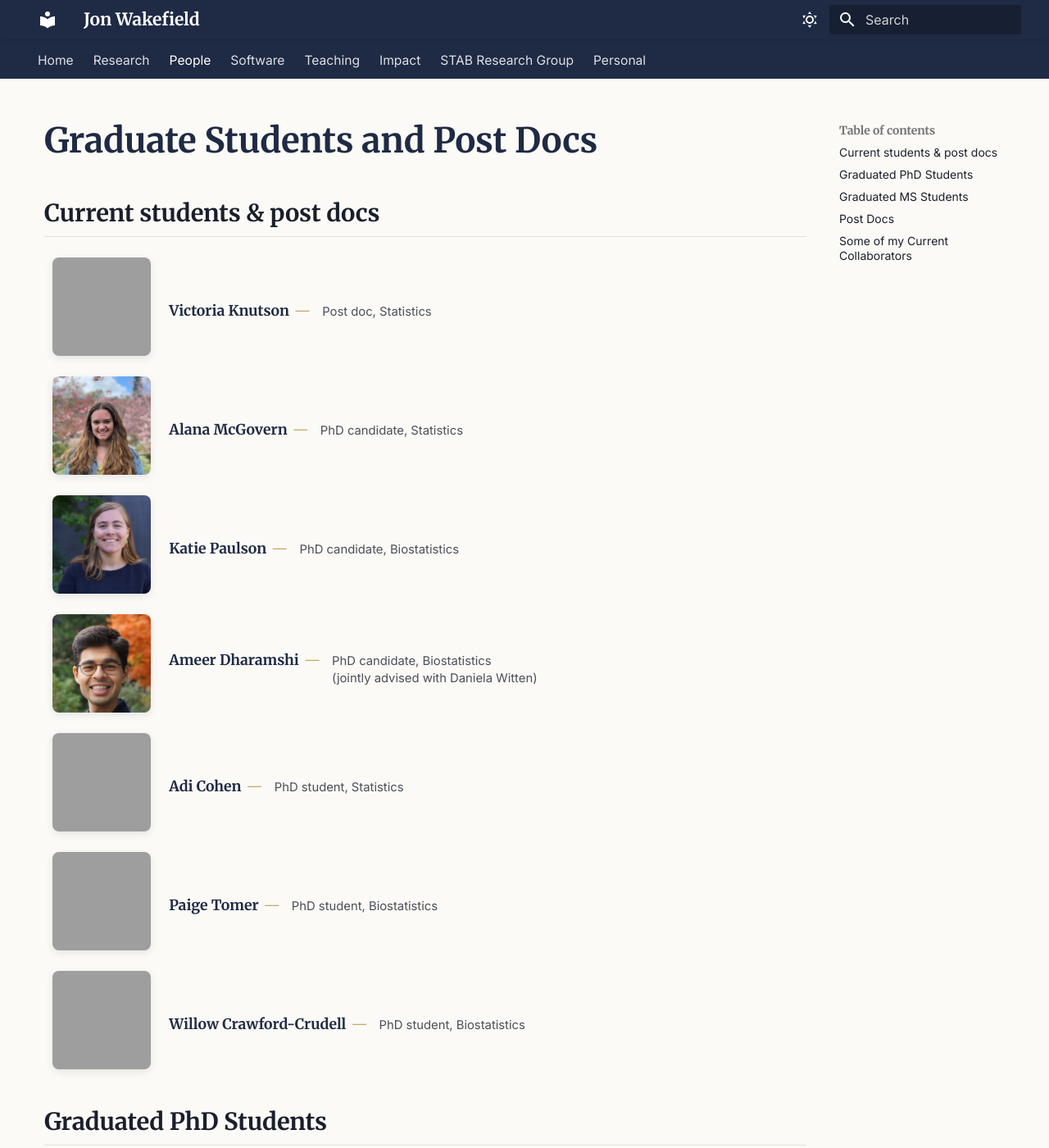
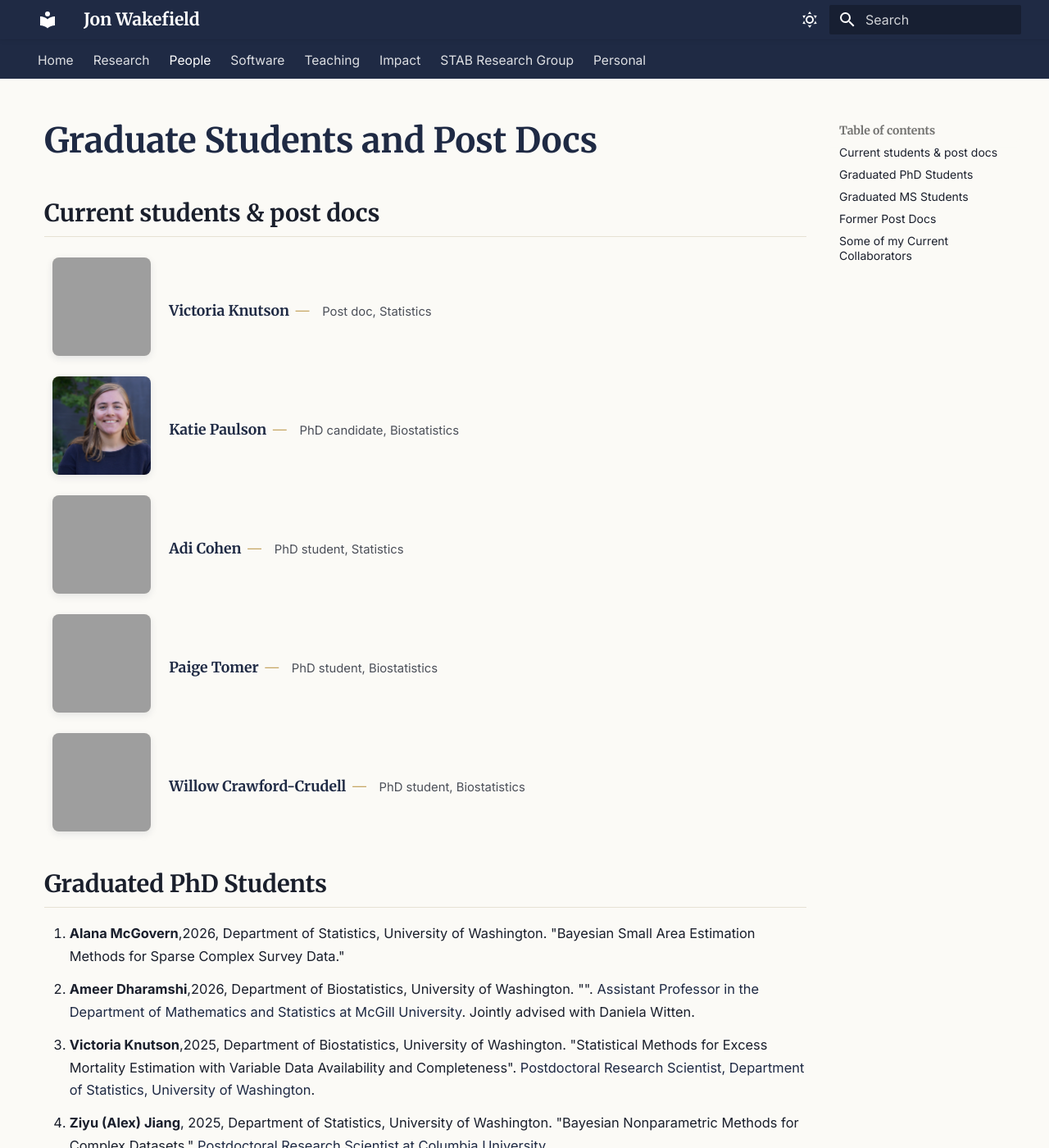
Before and after one commit to jonwake/website, an MkDocs documentation site: the page built from docs/people.md, in a window 1280 px wide and 1400 px high. Shown: the whole window at 82% size. Built offline with MkDocs 1.6.1 and Material for MkDocs 9.7.7, drawn with Linux system fonts in a browser that asks for light colours; some of the changed text lies outside the part shown; grey boxes are pictures that could not be loaded.

Commit message:
Update people.md

```diff
--- a/docs/people.md
+++ b/docs/people.md
@@ -11,24 +11,10 @@
 </div>
 </li>
 <li class="wf-person" markdown>
-<img class="wf-person__photo" src="../images/photos/Alana.JPG" alt="Alana McGovern" />
-<div class="wf-person__text" markdown>
-<div class="wf-person__name">Alana McGovern</div>
-<div class="wf-person__role">PhD candidate, Statistics</div>
-</div>
-</li>
-<li class="wf-person" markdown>
 <img class="wf-person__photo" src="../images/photos/KatieP.jpg" alt="Katie Paulson" />
 <div class="wf-person__text" markdown>
 <div class="wf-person__name">Katie Paulson</div>
 <div class="wf-person__role">PhD candidate, Biostatistics</div>
-</div>
-</li>
-<li class="wf-person" markdown>
-<img class="wf-person__photo" src="../images/photos/ameer-dharamshi.jpg" alt="Ameer Dharamshi" />
-<div class="wf-person__text" markdown>
-<div class="wf-person__name">Ameer Dharamshi</div>
-<div class="wf-person__role">PhD candidate, Biostatistics<br>(jointly advised with Daniela Witten)</div>
 </div>
 </li>
 <li class="wf-person" markdown>
@@ -56,44 +42,46 @@
 
 ## Graduated PhD Students
 
-1. **Victoria Knutson**,2025, Department of Biostatistics, University of Washington. "Statistical Methods for Excess Mortality Estimation with Variable Data Availability and Completeness". [Postdoctoral Research Scientist, Department of Statistics, University of Washington](https://victoriaknutson.github.io/).
-2. **Ziyu (Alex) Jiang**, 2025, Department of Statistics, University of Washington. "Bayesian Nonparametric Methods for Complex Datasets." [Postdoctoral Research Scientist at Columbia University.](https://alexjiang1125.github.io/)
-3. **Yunhan Wu**, 2025, Department of Biostatistics, University of Washington. "Methods and Software for Small Area Estimation in Low- and Middle-Income Countries." [Postdoctoral Research Associate at Oak Ridge National Laboratory.](https://wu-thomas.github.io/)
-4. **Taylor Okonek**, 2023, Department of Biostatistics, University of Washington. "Statistical Methods for Official Statistics and Mortality Estimation." [Assistant Professor, Department of Mathematics, Statistics and Computer Science, Macalester College.](https://www.macalester.edu/mscs/facultystaff/taylor-okonek/)
-5. **Victoire Michal**, 2024, Department of Epidemiology, Biology and Occupational Health, McGill. "Areal data: disease mapping and small area estimation." Jointly advised with Alex Schmidt.
-6. **Peter Gao**, 2023, Department of Statistics, University of Washington. "Estimating subnational health and demographic indicators using complex survey data." [Assistant Professor, Department of Mathematics and Statistics, San Jose State University.](https://www.sjsu.edu/math/about-us/faculty/peter-gao.php)
-7. **Aaron Osgood-Zimmerman**, 2022, Department of Statistics, University of Washington. "Methods, Models, and Interpretations for Spatial-Temporal Public Health Applications." [Assistant Professor of Mathematics, Bucknell University.](https://www.bucknell.edu/fac-staff/aaron-osgood-zimmerman)
-8. **Austin Schumacher**, 2022, Department of Biostatistics, University of Washington. "Modeling multivariate health and demographic outcomes in low- and middle-income countries using sample registration and complex survey data." [Acting Assistant Professor, IHME.](https://depts.washington.edu/healthms/people/austin-schumacher/)
-9. **Serge Aleshin-Guendel**, 2022, Department of Biostatistics, University of Washington. "Statistical Methods for Human Rights and Child Mortality Estimation." [Research Mathematical Statistician in the Center for Statistical Research and Methodology at the United States Census Bureau.](https://aleshing.github.io/)
-10. **Jessica Godwin**, 2021, Department of Statistics, University of Washington. "Subnational Estimation of Period Child Mortality in a Low and Middle Income Countries Context." [Center for Studies in Demography and Ecology, UW.](https://csde.washington.edu/staff/godwin-jessica/)
-11. **Johnny Paige**, 2020, Department of Statistics, University of Washington. "Statistical Methods for Geospatial Modeling with Stratified Cluster Survey Data." Department of Mathematical Sciences, Norwegian University of Science and Technology.
-12. **Tracy Dong**, 2020, Department of Biostatistics, University of Washington. "Analysis of Infectious Disease Incidence and Complex Survey Data in Space and Time." [Fred Hutchinson Cancer Research Center.](https://www.fredhutch.org/en/util/directory.html?type=peoplebydeptid&q=VI0104)
-13. **Katie Wilson**, 2019, Department of Biostatistics, University of Washington. "Combining Survey and Census Data in Time and Space in a Developing World Context." [Department of Biostatistics, University of Washington.](https://www.biostat.washington.edu/people/katherine-wilson)
-14. **Jonathan Fintzi**, 2018, Department of Biostatistics, University of Washington. "Bayesian Modeling of Partially Observed Epidemic Count Data." [NIAID Biostatistics Research Branch.](https://www.niaid.nih.gov/about/biostatistics-research-branch)
-15. **Leigh Fisher**, 2016, Department of Biostatistics, University of Washington. "Modeling of Infectious Disease Surveillance Data." [Fred Hutchinson Cancer Research Center.](https://www.fredhutch.org/en/labs/profiles/fisher-leigh.html)
-16. **Laina Mercer**, 2016, Department of Statistics, University of Washington. "Space-Time Smoothing Models for Surveillance and Complex Survey Data." [PATH.](https://scholar.google.com/citations?user=BnIpZ4wAAAAJ&hl=en&oi=ao)
-17. **Theresa Smith**, 2014, Department of Statistics, University of Washington. "Bayesian Spatial and Temporal Methods for Public Health data." [University of Bath.](http://people.bath.ac.uk/trs35/)
-18. **Michelle Ross**, 2012, Department of Biostatistics, University of Washington. "The Bayesian Analysis of Outcome-Dependent Data." [Health Canada.](http://www.goc411.ca/en/222655/Michelle-Ross)
-19. **Cici Chen Bauer**, 2012, Department of Statistics, University of Washington. "Bayesian Modeling of Health Data in Space and Time." [Department of Biostatistics and Data Science, University of Texas Health Science Center at Houston.](https://sph.uth.edu/divisions/biostatistics/)
-20. **Albert Kim**, 2011, Department of Statistics, University of Washington. "A Bayesian Surveillance System for Detecting Clusters of Non-Infectious Diseases." [Statistical and Data Sciences, Smith College.](https://www.smith.edu/academics/faculty/albert-kim)
-21. **Youyi Fong**, 2010, Department of Biostatistics, University of Washington. "Bayesian Mixture Modeling using Hybrid Sampler with Application to Protein Subfamily Identification." [Fred Hutchinson Cancer Research Center.](https://www.fredhutch.org/en/labs/profiles/fong-youyi.html)
-22. **Sierra Li**, 2006, Department of Biostatistics, University of Washington. "Bayesian Discovery of Regulatory Motifs using Reversible Jump Markov Chain Monte Carlo." [City of Hope.](https://www.cityofhope.org/people/li-min)
-23. **Adam Glynn**, 2006, Department of Statistics, University of Washington. "Alleviating Ecological Bias in Generalized Linear Models and Optimal Design with Subsample Data." [Emory College of Arts and Sciences.](http://polisci.emory.edu/home/people/faculty/glynn-adam.html)
-24. **Sebastien Haneuse**, 2004, Department of Biostatistics, University of Washington. "Ecological Studies Using Supplemental Case-Control Data." [Harvard School of Public Health.](http://www.hsph.harvard.edu/faculty/sebastien-haneuse/)
-25. **Chuan Zhou**, 2003, Department of Biostatistics, University of Washington. "A Bayesian Model for Curve Clustering with Application to Gene Expression Data Analysis." [University of Washington.](http://depts.washington.edu/uwgenped/directory/chuanzhou)
-26. **Ruth Salway**, 2002, Department of Epidemiology and Public Health, Imperial College of Science, Technology and Medicine, St Mary's Campus, London. "Statistical Issues in the Analysis of Ecological Studies." [Bristol University.](https://research-information.bristol.ac.uk/en/persons/ruth-e-salway(513b6faf-2e0b-40bc-b22a-6c4d8dccfbd4).html)
-27. **Gavin Shaddick**, 2002, Department of Epidemiology and Public Health, Imperial College of Science, Technology and Medicine, St Mary's Campus, London. "Statistical Methodological Aspects of Modelling Relationships between Air Pollution, Temperature and Health." [Executive Dean of Engineering, Physical and Mathematical Sciences at Royal Holloway, University of London.](https://pure.royalholloway.ac.uk/en/persons/gavin-shaddick)
-28. **Alex Bottle**, 2001, Department of Epidemiology and Public Health, Imperial College of Science, Technology and Medicine, St Mary's Campus, London. "Adjustment for the Provider Effect Using Hospital Data in Small Area Studies." [Imperial College.](https://www.imperial.ac.uk/people/robert.bottle)
-29. **Nargis Rahman**, 1999, Department of Mathematics, Imperial College of Science, Technology and Medicine, London. "Incorporation of Population Pharmacokinetic Principles in to Drug Development." Office of National Statistics, UK.
-30. **James Bennett**, 1996, Department of Mathematics, Imperial College of Science, Technology and Medicine, London. "Bayesian Analysis of Population Pharmacokinetic Models." [Imperial College.](http://www.imperial.ac.uk/people/umahx99/)
-31. **Stephen Walker**, 1995, Department of Mathematics, Imperial College of Science, Technology and Medicine, London. "Bayesian Parametric and Nonparametric Methods with Applications in Medical Statistics." [University of Texas at Austin.](https://stat.utexas.edu/component/cobalt/item/15-mathematics/385-walker-stephen-g?Itemid=1176)
+1. **Alana McGovern**,2026, Department of Statistics, University of Washington. "Bayesian Small Area Estimation Methods for Sparse Complex Survey Data."
+2. **Ameer Dharamshi**,2026, Department of Biostatistics, University of Washington. "". [Assistant Professor in the Department of Mathematics and Statistics at McGill University](https://ameerd.github.io/). Jointly advised with Daniela Witten.
+3. **Victoria Knutson**,2025, Department of Biostatistics, University of Washington. "Statistical Methods for Excess Mortality Estimation with Variable Data Availability and Completeness". [Postdoctoral Research Scientist, Department of Statistics, University of Washington](https://victoriaknutson.github.io/).
+4. **Ziyu (Alex) Jiang**, 2025, Department of Statistics, University of Washington. "Bayesian Nonparametric Methods for Complex Datasets." [Postdoctoral Research Scientist at Columbia University.](https://alexjiang1125.github.io/)
+5. **Yunhan Wu**, 2025, Department of Biostatistics, University of Washington. "Methods and Software for Small Area Estimation in Low- and Middle-Income Countries." [Postdoctoral Research Associate at Oak Ridge National Laboratory.](https://wu-thomas.github.io/)
+6. **Taylor Okonek**, 2023, Department of Biostatistics, University of Washington. "Statistical Methods for Official Statistics and Mortality Estimation." [Assistant Professor, Department of Mathematics, Statistics and Computer Science, Macalester College.](https://www.macalester.edu/mscs/facultystaff/taylor-okonek/)
+7. **Victoire Michal**, 2024, Department of Epidemiology, Biology and Occupational Health, McGill. "Areal data: disease mapping and small area estimation." Jointly advised with Alex Schmidt.
+8. **Peter Gao**, 2023, Department of Statistics, University of Washington. "Estimating subnational health and demographic indicators using complex survey data." [Assistant Professor, Department of Mathematics and Statistics, San Jose State University.](https://www.sjsu.edu/math/about-us/faculty/peter-gao.php)
+9. **Aaron Osgood-Zimmerman**, 2022, Department of Statistics, University of Washington. "Methods, Models, and Interpretations for Spatial-Temporal Public Health Applications." [Assistant Professor of Mathematics, Bucknell University.](https://www.bucknell.edu/fac-staff/aaron-osgood-zimmerman)
+10. **Austin Schumacher**, 2022, Department of Biostatistics, University of Washington. "Modeling multivariate health and demographic outcomes in low- and middle-income countries using sample registration and complex survey data." [Acting Assistant Professor, IHME.](https://depts.washington.edu/healthms/people/austin-schumacher/)
+11. **Serge Aleshin-Guendel**, 2022, Department of Biostatistics, University of Washington. "Statistical Methods for Human Rights and Child Mortality Estimation." [Research Mathematical Statistician in the Center for Statistical Research and Methodology at the United States Census Bureau.](https://aleshing.github.io/)
+12. **Jessica Godwin**, 2021, Department of Statistics, University of Washington. "Subnational Estimation of Period Child Mortality in a Low and Middle Income Countries Context." [Center for Studies in Demography and Ecology, UW.](https://csde.washington.edu/staff/godwin-jessica/)
+13. **Johnny Paige**, 2020, Department of Statistics, University of Washington. "Statistical Methods for Geospatial Modeling with Stratified Cluster Survey Data." Department of Mathematical Sciences, Norwegian University of Science and Technology.
+14. **Tracy Dong**, 2020, Department of Biostatistics, University of Washington. "Analysis of Infectious Disease Incidence and Complex Survey Data in Space and Time." [Fred Hutchinson Cancer Research Center.](https://www.fredhutch.org/en/util/directory.html?type=peoplebydeptid&q=VI0104)
+15. **Katie Wilson**, 2019, Department of Biostatistics, University of Washington. "Combining Survey and Census Data in Time and Space in a Developing World Context." [Department of Biostatistics, University of Washington.](https://www.biostat.washington.edu/people/katherine-wilson)
+16. **Jonathan Fintzi**, 2018, Department of Biostatistics, University of Washington. "Bayesian Modeling of Partially Observed Epidemic Count Data." [NIAID Biostatistics Research Branch.](https://www.niaid.nih.gov/about/biostatistics-research-branch)
+17. **Leigh Fisher**, 2016, Department of Biostatistics, University of Washington. "Modeling of Infectious Disease Surveillance Data." [Fred Hutchinson Cancer Research Center.](https://www.fredhutch.org/en/labs/profiles/fisher-leigh.html)
+18. **Laina Mercer**, 2016, Department of Statistics, University of Washington. "Space-Time Smoothing Models for Surveillance and Complex Survey Data." [PATH.](https://scholar.google.com/citations?user=BnIpZ4wAAAAJ&hl=en&oi=ao)
+19. **Theresa Smith**, 2014, Department of Statistics, University of Washington. "Bayesian Spatial and Temporal Methods for Public Health data." [University of Bath.](http://people.bath.ac.uk/trs35/)
+20. **Michelle Ross**, 2012, Department of Biostatistics, University of Washington. "The Bayesian Analysis of Outcome-Dependent Data." [Health Canada.](http://www.goc411.ca/en/222655/Michelle-Ross)
+21. **Cici Chen Bauer**, 2012, Department of Statistics, University of Washington. "Bayesian Modeling of Health Data in Space and Time." [Department of Biostatistics and Data Science, University of Texas Health Science Center at Houston.](https://sph.uth.edu/divisions/biostatistics/)
+22. **Albert Kim**, 2011, Department of Statistics, University of Washington. "A Bayesian Surveillance System for Detecting Clusters of Non-Infectious Diseases." [Statistical and Data Sciences, Smith College.](https://www.smith.edu/academics/faculty/albert-kim)
+23. **Youyi Fong**, 2010, Department of Biostatistics, University of Washington. "Bayesian Mixture Modeling using Hybrid Sampler with Application to Protein Subfamily Identification." [Fred Hutchinson Cancer Research Center.](https://www.fredhutch.org/en/labs/profiles/fong-youyi.html)
+24. **Sierra Li**, 2006, Department of Biostatistics, University of Washington. "Bayesian Discovery of Regulatory Motifs using Reversible Jump Markov Chain Monte Carlo." [City of Hope.](https://www.cityofhope.org/people/li-min)
+25. **Adam Glynn**, 2006, Department of Statistics, University of Washington. "Alleviating Ecological Bias in Generalized Linear Models and Optimal Design with Subsample Data." [Emory College of Arts and Sciences.](http://polisci.emory.edu/home/people/faculty/glynn-adam.html)
+26. **Sebastien Haneuse**, 2004, Department of Biostatistics, University of Washington. "Ecological Studies Using Supplemental Case-Control Data." [Harvard School of Public Health.](http://www.hsph.harvard.edu/faculty/sebastien-haneuse/)
+27. **Chuan Zhou**, 2003, Department of Biostatistics, University of Washington. "A Bayesian Model for Curve Clustering with Application to Gene Expression Data Analysis." [University of Washington.](http://depts.washington.edu/uwgenped/directory/chuanzhou)
+28. **Ruth Salway**, 2002, Department of Epidemiology and Public Health, Imperial College of Science, Technology and Medicine, St Mary's Campus, London. "Statistical Issues in the Analysis of Ecological Studies." [Bristol University.](https://research-information.bristol.ac.uk/en/persons/ruth-e-salway(513b6faf-2e0b-40bc-b22a-6c4d8dccfbd4).html)
+29. **Gavin Shaddick**, 2002, Department of Epidemiology and Public Health, Imperial College of Science, Technology and Medicine, St Mary's Campus, London. "Statistical Methodological Aspects of Modelling Relationships between Air Pollution, Temperature and Health." [Executive Dean of Engineering, Physical and Mathematical Sciences at Royal Holloway, University of London.](https://pure.royalholloway.ac.uk/en/persons/gavin-shaddick)
+30. **Alex Bottle**, 2001, Department of Epidemiology and Public Health, Imperial College of Science, Technology and Medicine, St Mary's Campus, London. "Adjustment for the Provider Effect Using Hospital Data in Small Area Studies." [Imperial College.](https://www.imperial.ac.uk/people/robert.bottle)
+31. **Nargis Rahman**, 1999, Department of Mathematics, Imperial College of Science, Technology and Medicine, London. "Incorporation of Population Pharmacokinetic Principles in to Drug Development." Office of National Statistics, UK.
+32. **James Bennett**, 1996, Department of Mathematics, Imperial College of Science, Technology and Medicine, London. "Bayesian Analysis of Population Pharmacokinetic Models." [Imperial College.](http://www.imperial.ac.uk/people/umahx99/)
+33. **Stephen Walker**, 1995, Department of Mathematics, Imperial College of Science, Technology and Medicine, London. "Bayesian Parametric and Nonparametric Methods with Applications in Medical Statistics." [University of Texas at Austin.](https://stat.utexas.edu/component/cobalt/item/15-mathematics/385-walker-stephen-g?Itemid=1176)
 
 ## Graduated MS Students
 
 1. **Yuan Hsiao**, MS, 2021, Department of Statistics, University of Washington. "Bias Modeling for Integrating Digital Data and Conventional Surveys for Migration Estimation." Department of Communication, University of Washington.
 2. **Erinn Hade**, MS, 2001, Department of Biostatistics, University of Washington. "An Analysis of Background Noise in Microarray Data for Ovarian Cancer." [Department of Biomedical Informatics, The Ohio State University.](https://medicine.osu.edu/bmi/people/erinn_hade/Pages/index.aspx)
 
-## Post Docs
+## Former Post Docs
 
 1. **Michelle Ross**, PhD, 2012–2014, Department of Biostatistics, University of Washington, Seattle. [Health Canada.](http://www.goc411.ca/en/222655/Michelle-Ross)
 2. **Miranda Fix**, PhD, 2019–2020, Department of Biostatistics, University of Washington, Seattle. Advanced Forestry Systems, Weyerhaeuser, Seattle.
```
